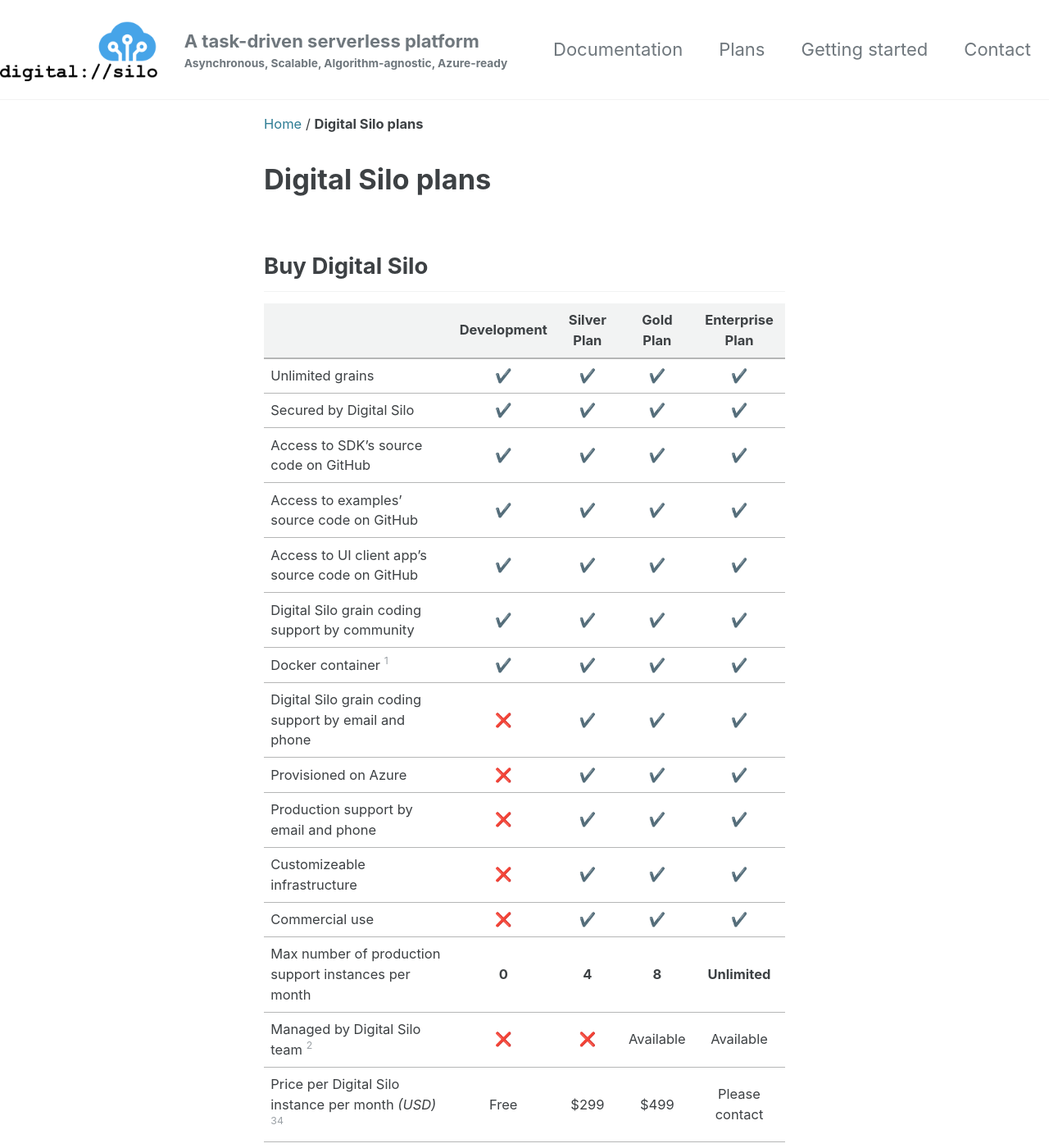
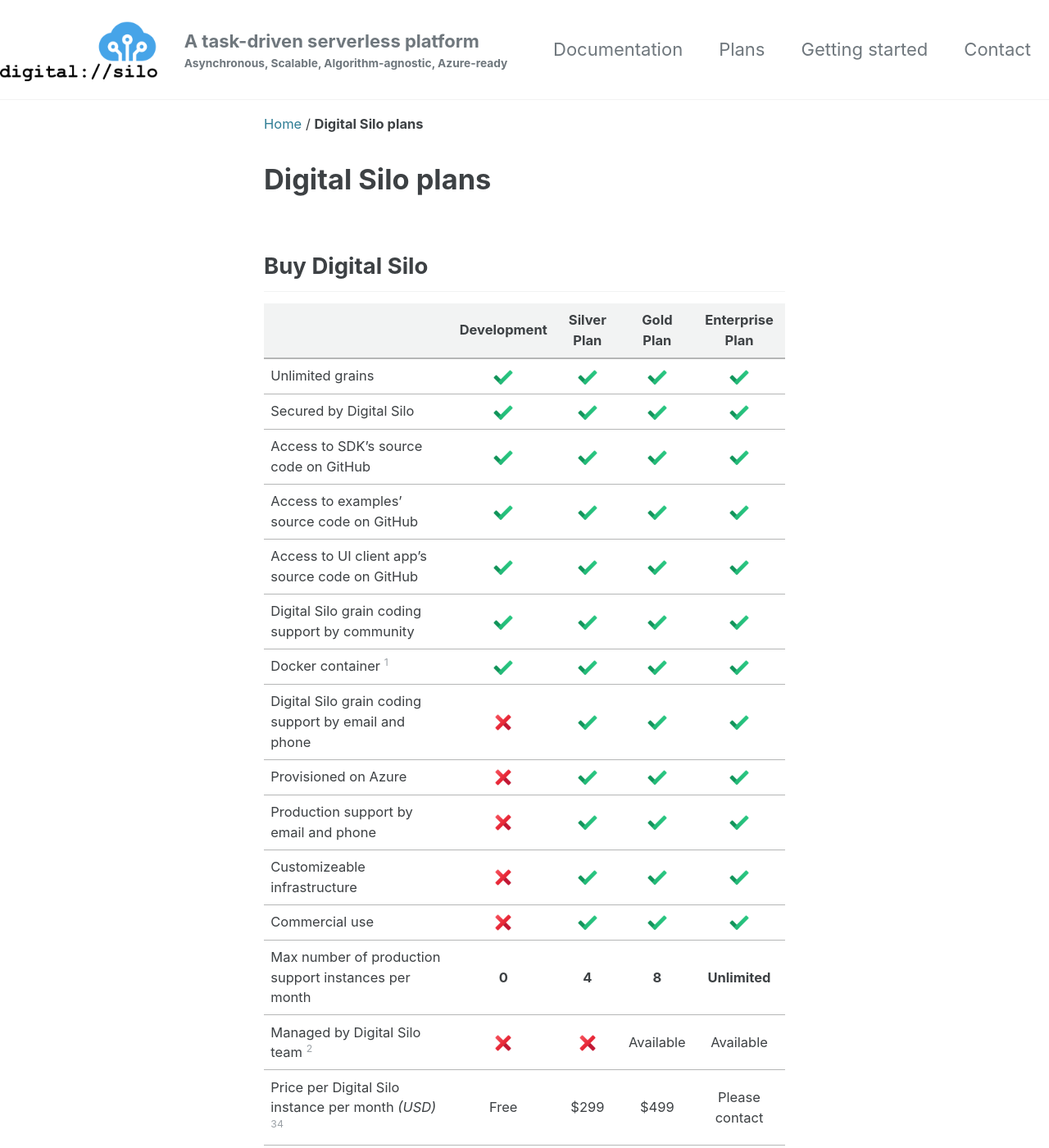
Before and after one commit to DigitalSilo/digitalsilo.github.io, a Jekyll site: the page built from _pages/digital-silo-plans.md, in a window 1280 px wide and 1400 px high. Shown: the whole window at 82% size. Built offline with Jekyll 4.4.1, drawn with Linux system fonts in a browser that asks for light colours; cached includes are drawn as plain includes; emoji names are drawn with the system emoji font.

Commit message:
Fixed check mark and delete icons issue #6

```diff
--- a/_data/navigation.yml
+++ b/_data/navigation.yml
@@ -1,6 +1,6 @@
 main:
   - title: "Documentation"
-    url: https://github.com/DigitalSilo/digitalsilodocs
+    url: /digitalsilodocs/
   - title: "Plans"
     url: /plans/
   - title: "Getting started"
--- a/_pages/digital-silo-plans.md
+++ b/_pages/digital-silo-plans.md
@@ -7,20 +7,20 @@
 
 | |  Development |  Silver Plan | Gold Plan  | Enterprise Plan  |
 |:--|:-:|:-:|:-:|:-:|
-| Unlimited grains | :heavy_check_mark: | :heavy_check_mark: | :heavy_check_mark: | :heavy_check_mark: |
-| Secured by Digital Silo | :heavy_check_mark: | :heavy_check_mark: | :heavy_check_mark: | :heavy_check_mark: |
-| Access to SDK's source code on GitHub | :heavy_check_mark: | :heavy_check_mark: | :heavy_check_mark: | :heavy_check_mark: |
-| Access to examples' source code on GitHub | :heavy_check_mark: | :heavy_check_mark: | :heavy_check_mark: | :heavy_check_mark: |
-| Access to UI client app's source code on GitHub | :heavy_check_mark: | :heavy_check_mark: | :heavy_check_mark: | :heavy_check_mark: |
-| Digital Silo grain coding support by community | :heavy_check_mark: | :heavy_check_mark: | :heavy_check_mark: | :heavy_check_mark: |
-| Docker container [^1] | :heavy_check_mark: | :heavy_check_mark: | :heavy_check_mark: | :heavy_check_mark: |
-| Digital Silo grain coding support by email and phone | :x: | :heavy_check_mark: | :heavy_check_mark: | :heavy_check_mark: |
-| Provisioned on Azure | :x: | :heavy_check_mark: | :heavy_check_mark: | :heavy_check_mark: |
-| Production support by email and phone | :x: | :heavy_check_mark: | :heavy_check_mark: | :heavy_check_mark: |
-| Customizeable infrastructure | :x: | :heavy_check_mark: | :heavy_check_mark: | :heavy_check_mark: |
-| Commercial use | :x: | :heavy_check_mark: | :heavy_check_mark: | :heavy_check_mark: |
+| Unlimited grains | ![checkmark](/assets/images/checkmark24x24.png) | ![checkmark](/assets/images/checkmark24x24.png) | ![checkmark](/assets/images/checkmark24x24.png) | ![checkmark](/assets/images/checkmark24x24.png) |
+| Secured by Digital Silo | ![checkmark](/assets/images/checkmark24x24.png) | ![checkmark](/assets/images/checkmark24x24.png) | ![checkmark](/assets/images/checkmark24x24.png) | ![checkmark](/assets/images/checkmark24x24.png) |
+| Access to SDK's source code on GitHub | ![checkmark](/assets/images/checkmark24x24.png) | ![checkmark](/assets/images/checkmark24x24.png) | ![checkmark](/assets/images/checkmark24x24.png) | ![checkmark](/assets/images/checkmark24x24.png) |
+| Access to examples' source code on GitHub | ![checkmark](/assets/images/checkmark24x24.png) | ![checkmark](/assets/images/checkmark24x24.png) | ![checkmark](/assets/images/checkmark24x24.png) | ![checkmark](/assets/images/checkmark24x24.png) |
+| Access to UI client app's source code on GitHub | ![checkmark](/assets/images/checkmark24x24.png) | ![checkmark](/assets/images/checkmark24x24.png) | ![checkmark](/assets/images/checkmark24x24.png) | ![checkmark](/assets/images/checkmark24x24.png) |
+| Digital Silo grain coding support by community | ![checkmark](/assets/images/checkmark24x24.png) | ![checkmark](/assets/images/checkmark24x24.png) | ![checkmark](/assets/images/checkmark24x24.png) | ![checkmark](/assets/images/checkmark24x24.png) |
+| Docker container [^1] | ![checkmark](/assets/images/checkmark24x24.png) | ![checkmark](/assets/images/checkmark24x24.png) | ![checkmark](/assets/images/checkmark24x24.png) | ![checkmark](/assets/images/checkmark24x24.png) |
+| Digital Silo grain coding support by email and phone | ![delete](/assets/images/delete24x24.png) | ![checkmark](/assets/images/checkmark24x24.png) | ![checkmark](/assets/images/checkmark24x24.png) | ![checkmark](/assets/images/checkmark24x24.png) |
+| Provisioned on Azure | ![delete](/assets/images/delete24x24.png) | ![checkmark](/assets/images/checkmark24x24.png) | ![checkmark](/assets/images/checkmark24x24.png) | ![checkmark](/assets/images/checkmark24x24.png) |
+| Production support by email and phone | ![delete](/assets/images/delete24x24.png) | ![checkmark](/assets/images/checkmark24x24.png) | ![checkmark](/assets/images/checkmark24x24.png) | ![checkmark](/assets/images/checkmark24x24.png) |
+| Customizeable infrastructure | ![delete](/assets/images/delete24x24.png) | ![checkmark](/assets/images/checkmark24x24.png) | ![checkmark](/assets/images/checkmark24x24.png) | ![checkmark](/assets/images/checkmark24x24.png) |
+| Commercial use | ![delete](/assets/images/delete24x24.png) | ![checkmark](/assets/images/checkmark24x24.png) | ![checkmark](/assets/images/checkmark24x24.png) | ![checkmark](/assets/images/checkmark24x24.png) |
 | Max number of production support instances per month | **0** | **4** | **8** | **Unlimited** |
-| Managed by Digital Silo team [^2] | :x: | :x: | Available | Available |
+| Managed by Digital Silo team [^2] | ![delete](/assets/images/delete24x24.png) | ![delete](/assets/images/delete24x24.png) | Available | Available |
 | Price per Digital Silo instance per month *(USD)* [^3][^4] | Free | $299 | $499 | Please contact |
 | Price per Digital Silo instance per year *(USD)* [^3][^4] | Free | $2,499 | $4,199 | Please contact |
 
```
Also changed, not shown: assets/images/checkmark24x24.png (added), assets/images/delete24x24.png (added).
